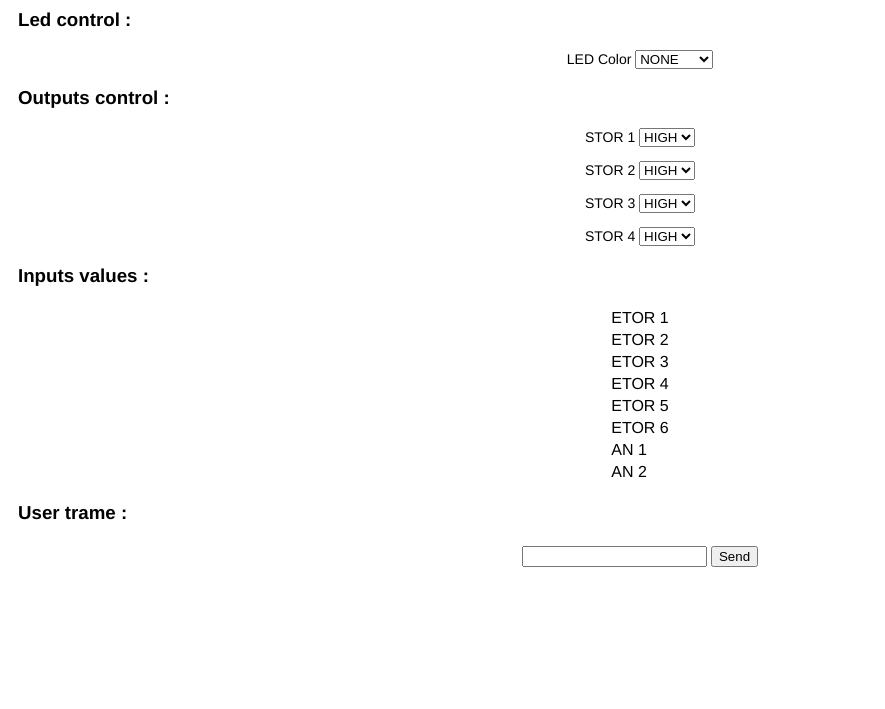
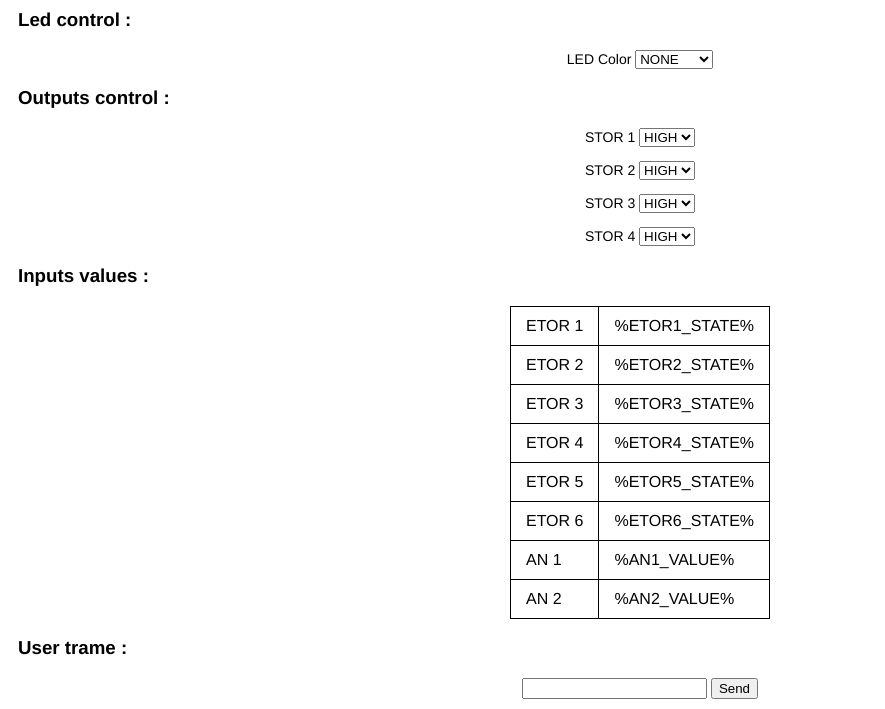
Before and after one commit to lefeuvre/ESP32, a plain HTML site: page data/index.html in a window 1280 px wide. Shown: the part 108-817 px from the top of the page, without its empty margins (0-885 px from the left). Drawn offline with Linux system fonts and the light colour scheme.

Commit message:
add inputs values

```diff
--- a/data/index.html
+++ b/data/index.html
@@ -54,35 +54,41 @@
 		<table>
 			<tr>
 				<td>ETOR 1</td>
+				<td>%ETOR1_STATE%</td>
 			</tr>
 			<tr>
 				<td>ETOR 2</td>
+				<td>%ETOR2_STATE%</td>
 			</tr>
 			<tr>
 				<td>ETOR 3</td>
+				<td>%ETOR3_STATE%</td>
 			</tr>
 			<tr>
 				<td>ETOR 4</td>
+				<td>%ETOR4_STATE%</td>
 			</tr>
 			<tr>
 				<td>ETOR 5</td>
+				<td>%ETOR5_STATE%</td>
 			</tr>
 			<tr>
 				<td>ETOR 6</td>
+				<td>%ETOR6_STATE%</td>
 			</tr>
 			<tr>
 				<td>AN 1</td>
+				<td>%AN1_VALUE%</td>
 			</tr>
 			<tr>
 				<td>AN 2</td>
+				<td>%AN2_VALUE%</td>
 			</tr>
 		</table>
 		<h3>User trame :</h3>
-		<table>
-			<tr>
-				<td><input /></td>
-				<td><button class="btn">Send</button></td>
-			</tr>
-		</table>
+		<p>
+			<input />
+			<a href="/act?c=SEND_TRAME"><button class="button">Send</button></a>
+		</p>
 	</body>
 </html>
--- a/data/style.css
+++ b/data/style.css
@@ -18,6 +18,17 @@ p {
 	margin-bottom: 10px;
 	text-align: center;
 }
+td {
+	border: 1px solid black;
+	padding: 10px 15px;
+}
 table {
+	border-collapse: collapse;
 	margin: auto;
 }
+.ligne-impaire{
+    background-color: #BBB;
+}
+.ligne-paire{
+    background-color: #EEE;
+}
```
Also changed, not shown: 1 other file.
